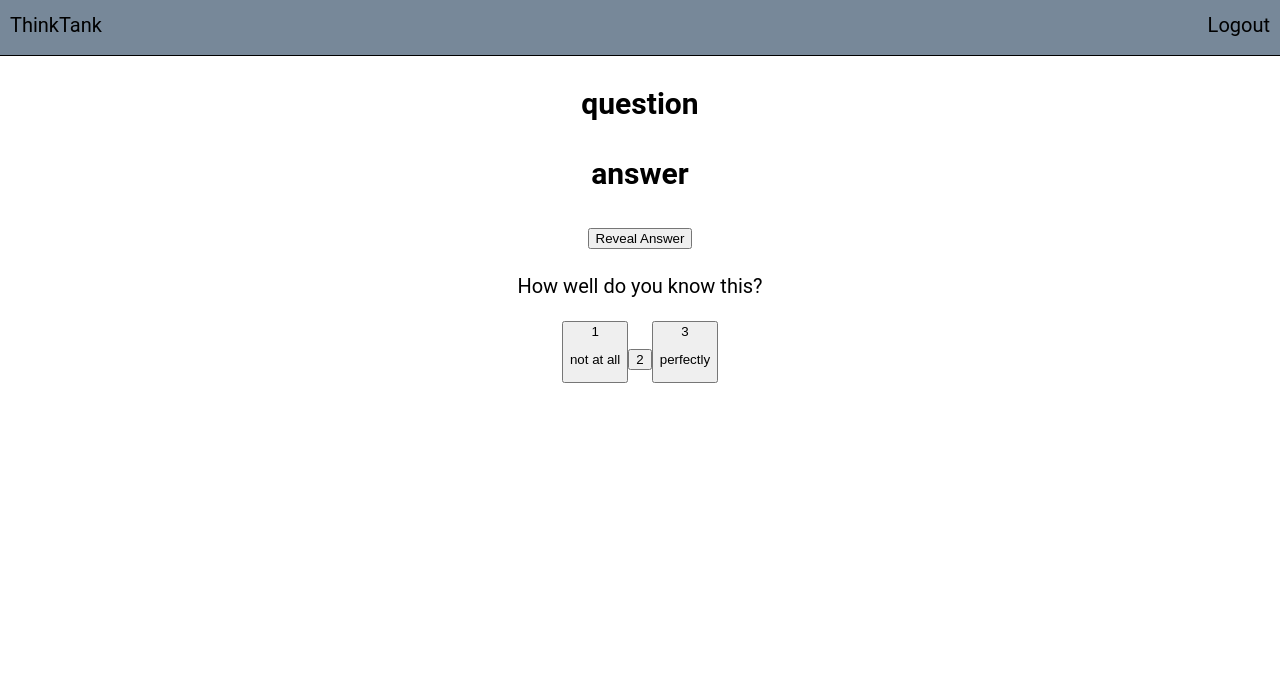
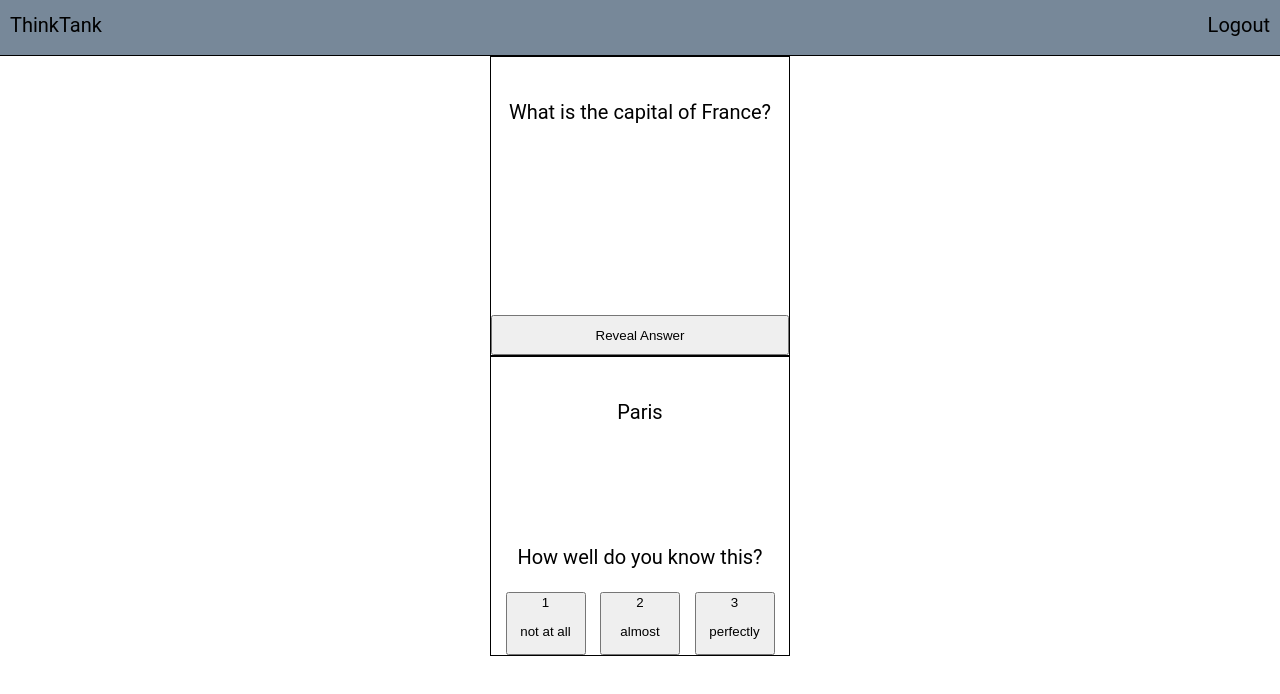
Before and after one commit to challey17/thinktank-client, a React (Create React App) app: page /exampledeck/2 in a window 1280 px wide. Shown: the top 694 px of the page. Built offline with nearby package versions, Linux system fonts and the light colour scheme.

Commit message:
card css

```diff
--- a/src/App.css
+++ b/src/App.css
@@ -100,33 +100,40 @@ header {
   justify-content: space-around;
 }
 
-/* study cards page */
-.cards-display-container {
-  background-color: mintcream;
-}
-
 /* edit deck /create deck form */
 
 .edit-deck-page {
   padding-top: 100px;
 }
 
-.card-input-field {
+/* study cards page */
+
+.card {
   display: flex;
   flex-direction: column;
-  align-items: center;
   justify-content: space-between;
+  margin: auto;
+  padding-top: 20px;
+  border: 1px solid;
+  width: 300px;
+  height: 300px;
+}
+.reveal-answer {
+  height: 40px;
+}
+.rating-container {
+  display: flex;
+  flex-direction: column;
+  justify-content: space-evenly;
 }
 
-.card-q-a {
+.rating-button-container {
   display: flex;
-  align-items: center;
 
-  padding: 10px;
+  justify-content: space-evenly;
 }
-
-.card-q-a label {
-  padding: 5px;
+.difficulty-rating {
+  width: 80px;
 }
 
 /*Registration form */
--- a/src/Card/Card.js
+++ b/src/Card/Card.js
@@ -6,21 +6,30 @@ import React, { Component } from "react";
 export default class Card extends Component {
   render() {
     return (
-      <div className="card">
-        <h2>question</h2>
-        <h2>answer</h2>
+      <div className="card-container">
+        <div className="card container-front">
+          <p> What is the capital of France?</p>
           <button className="reveal-answer">Reveal Answer</button>
-        <p>How well do you know this?</p>
+        </div>
+        <div className="card container-back">
+          <p>Paris</p>
+
           <div className="rating-container">
+            <p className="rating-hint">How well do you know this?</p>
+            <div className="rating-button-container">
               <button className="difficulty-rating">
                 1 <p>not at all</p>
               </button>
-          <button className="difficulty-rating">2</button>
+              <button className="difficulty-rating">
+                2 <p>almost</p>
+              </button>
               <button className="difficulty-rating">
                 3 <p>perfectly</p>
               </button>
             </div>
           </div>
+        </div>
+      </div>
     );
   }
 }
--- a/src/STORE.js
+++ b/src/STORE.js
@@ -29,11 +29,6 @@ const decks = [
     userId: 1,
     deckname: " userONE example deck2",
   },
-  {
-    id: 123456,
-    userId: 1,
-    deckname: "userONE example deck3",
-  },
 ];
 
 const cards = [
@@ -49,20 +44,7 @@ const cards = [
     question: "question number two",
     answer: "answer number two",
   },
-  {
-    id: 22,
-    deckId: 12345,
-    question:
-      "question number three Sed ut perspiciatis unde omnis iste natus error sit voluptatem accusantium doloremque laudantium",
-    answer: "answer number three",
-  },
-  {
-    id: 23,
-    deckId: 12345,
-    question: "question number four",
-    answer:
-      "answer number four Lorem ipsum dolor sit amet, consectetur adipiscing elit, sed do eiusmod tempor incididunt ut labore et dolore magna aliqua",
-  },
+
   {
     id: 24,
     deckId: 54321,
```
Lines whose indentation alone changed are shown as unchanged.
